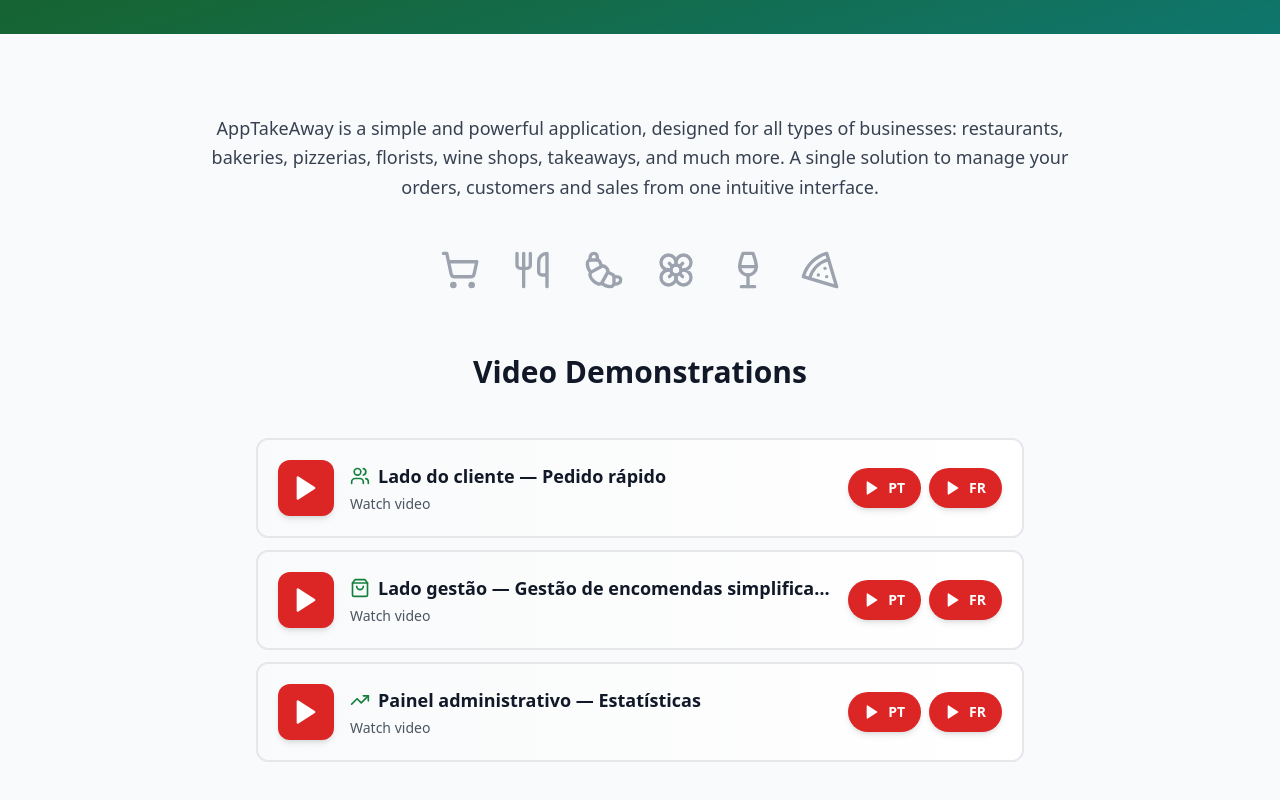
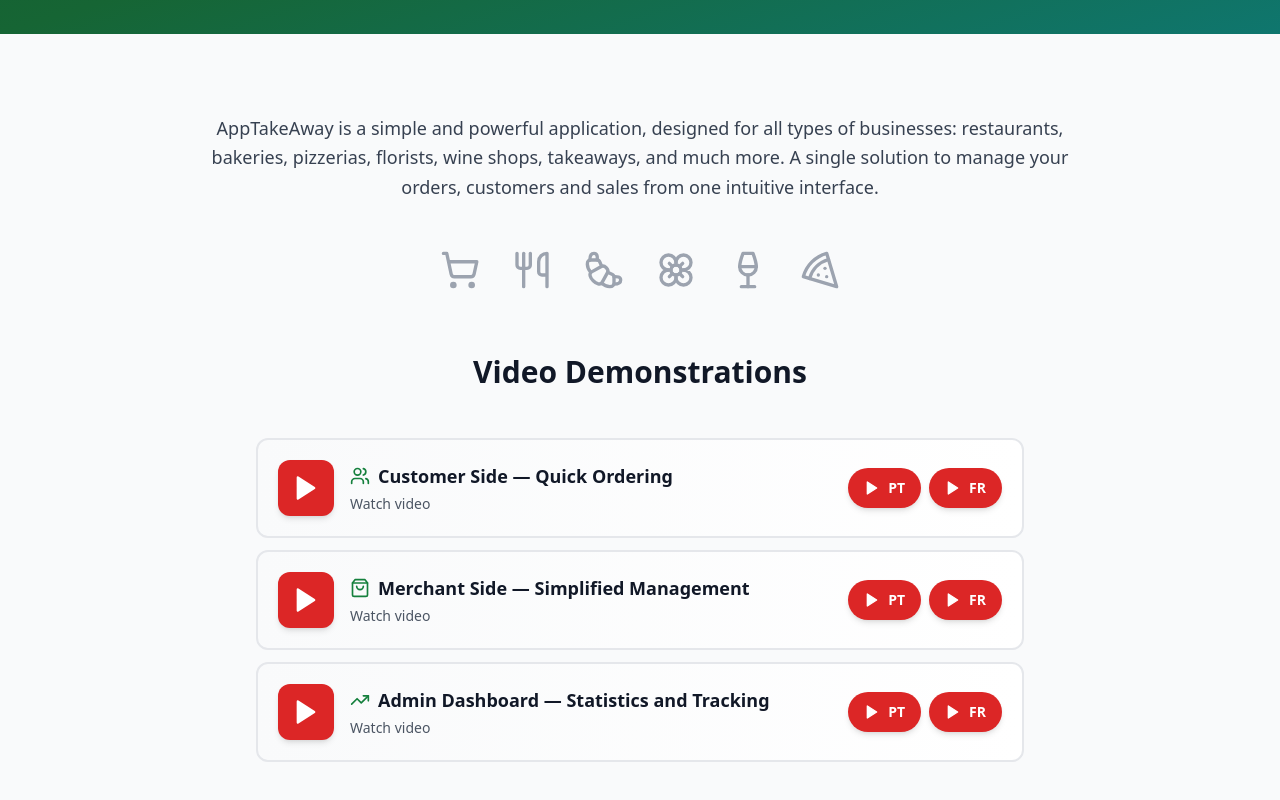
Before and after one commit to ALICE4765-326/digismart, a React (Vite) app: page /solutions in a window 1280 px wide. Shown: the part 366-1166 px from the top of the page. Built offline with nearby package versions, Linux system fonts and the light colour scheme.

Commit message:
Updated Solutions.tsx

```diff
--- a/src/pages/Solutions.tsx
+++ b/src/pages/Solutions.tsx
@@ -20,10 +20,14 @@ export const Solutions = () => {
     return Array.isArray(videoData) ? videoData : [videoData];
   };
 
+  const customerVideos = normalizeVideos(videos.customer as any);
+  const merchantVideos = normalizeVideos(videos.merchant as any);
+  const adminVideos = normalizeVideos(videos.admin as any);
+
   const videoCards = [
-    { icon: Users, titleKey: 'solutions.appTakeAway.videos.customer.title', videos: normalizeVideos(videos.customer as any) },
-    { icon: ShoppingBag, titleKey: 'solutions.appTakeAway.videos.merchant.title', videos: normalizeVideos(videos.merchant as any) },
-    { icon: TrendingUp, titleKey: 'solutions.appTakeAway.videos.admin.title', videos: normalizeVideos(videos.admin as any) },
+    { icon: Users, title: customerVideos[0]?.title || 'Customer Side — Quick Ordering', videos: customerVideos },
+    { icon: ShoppingBag, title: merchantVideos[0]?.title || 'Merchant Side — Simplified Management', videos: merchantVideos },
+    { icon: TrendingUp, title: adminVideos[0]?.title || 'Admin Dashboard — Statistics and Tracking', videos: adminVideos },
   ];
 
   const futureProjects = [
@@ -95,7 +99,7 @@ export const Solutions = () => {
                       <div className="flex items-center gap-2 mb-1">
                         <Icon className="h-5 w-5 text-primary-600 flex-shrink-0" />
                         <h3 className="text-lg font-semibold text-gray-900 truncate">
-                          {t(card.titleKey)}
+                          {card.title}
                         </h3>
                       </div>
                       <p className="text-sm text-gray-600">
```
